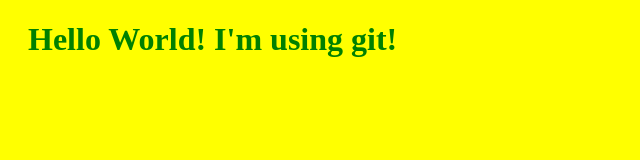
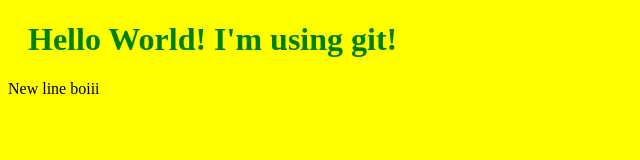
Before and after one commit to Viz248/testy-besty, a plain HTML site: page index.html in a window 1280 px wide. Shown: the whole page, without its empty margins (0-640 px from the left). Drawn offline with Linux system fonts and the light colour scheme.

Commit message:
Updated index.html w/ a new line

```diff
--- a/index.html
+++ b/index.html
@@ -6,5 +6,6 @@
 	</head>
 	<body>
 		<h1>Hello World! I'm using git!</h1>
+		<p>New line boiii</p>
 	</body>
 </html>
```
